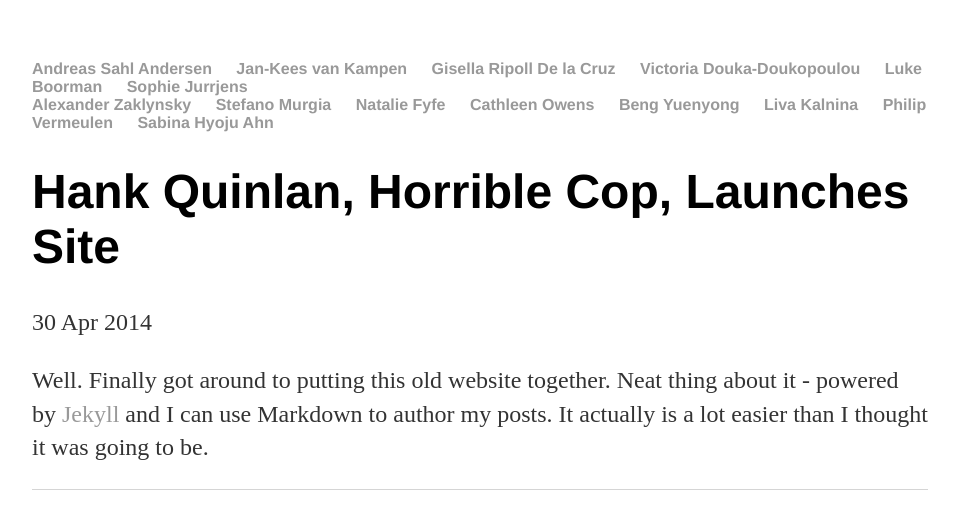
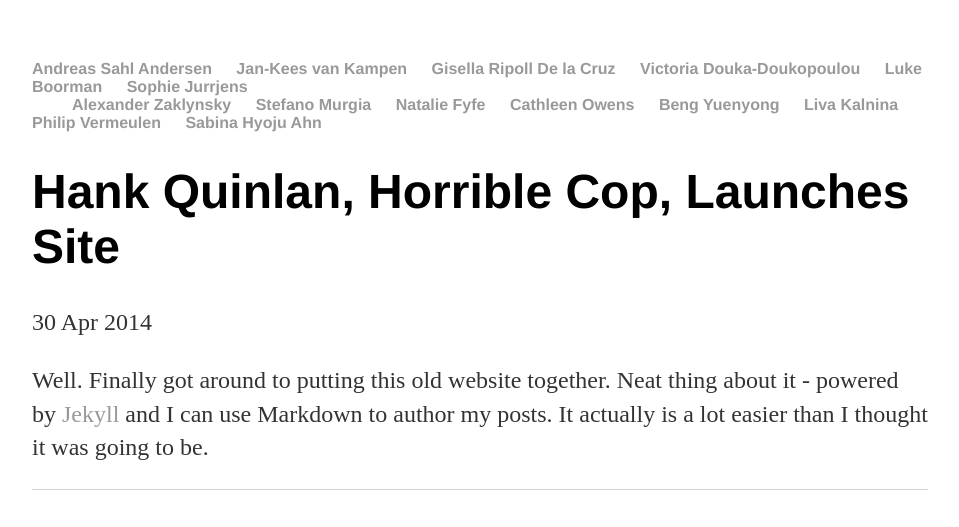
Before and after one commit to natfyfe/InterfacultyArtScience2017.github.io, a Jekyll site: the page built from _posts/2014-04-30-hank-quinlan-site-launched.md, in a window 1280 px wide. Shown: the top 527 px of the page, without its empty margins (160-1119 px from the left). Built offline with Jekyll 4.4.1, drawn with Linux system fonts in a browser that asks for light colours; grey boxes are pictures that could not be loaded.

Commit message:
Update default.html

```diff
--- a/_layouts/default.html
+++ b/_layouts/default.html
@@ -19,7 +19,7 @@
 				<li><a href="http://stichting.interfaculty.nl/victoria-douka-doukopoulou/">Victoria Douka-Doukopoulou</a></li>
 				<li><a href="http://stichting.interfaculty.nl/luke-boorman/">Luke Boorman</a></li>
 				<li><a href="http://stichting.interfaculty.nl/sophie-jurrjens/">Sophie Jurrjens</a></li>
-				<br>
+				<li><br><li>
 				<li><a href="http://stichting.interfaculty.nl/new-post/">Alexander Zaklynsky</a></li>
 				<li><a href="http://stichting.interfaculty.nl/stefano-murgia-2/">Stefano Murgia</a></li>
 
```
